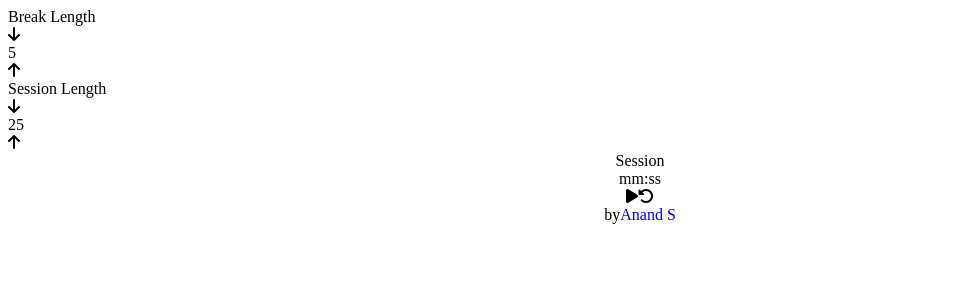
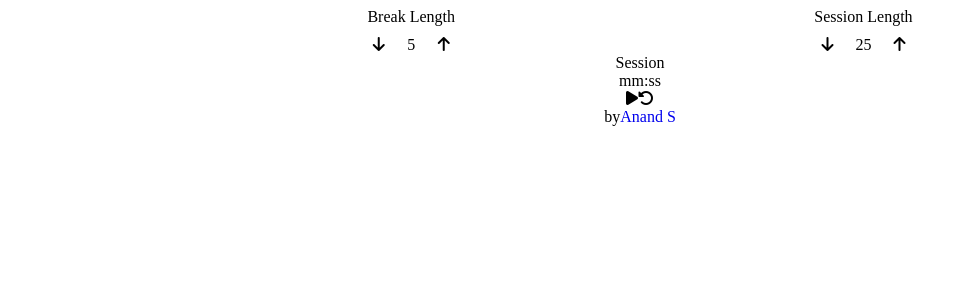
Before and after one commit to GuuStudio/25-5, a React (Vite) app: page / in a window 1280 px wide. Shown: the top 300 px of the page, without its empty margins (0-968 px from the left). Built offline with nearby package versions, Linux system fonts and the light colour scheme.

Commit message:
used grid to arrange elements in break and session control section
used flexbox to arrange break and control section

```diff
--- a/src/App.css
+++ b/src/App.css
@@ -1,3 +1,39 @@
+.stepper-container {
+    display: flex;
+    justify-content: space-evenly;
+}
+
+.stepper {
+  display: grid;
+  grid-template-rows: auto 1fr;
+  grid-template-columns: repeat(3, 1fr);
+  gap: 10px;
+}
+
+.label {
+  grid-row: 1;
+  grid-column: 1 / span 3;
+  text-align: center;
+}
+
+.decrement {
+  grid-row: 2;
+  grid-column: 1;
+  text-align: center;
+}
+
+.length {
+  grid-row: 2;
+  grid-column: 2;
+  text-align: center;
+}
+
+.increment {
+  grid-row: 2;
+  grid-column: 3;
+  text-align: center;
+}
+
 #timer-section {
     display: flex;
     flex-direction: column;
--- a/src/App.jsx
+++ b/src/App.jsx
@@ -3,22 +3,24 @@ import './App.css'
 function App() {
   return (
     <div>
-      {/* break control section start */}
-      <div>
-        <label id="break-label">Break Length</label>
-        <div id="break-decrement"><i className="fa-solid fa-arrow-down"></i></div>
-        <div id="break-length">5</div>
-        <div id="break-increment"><i className="fa-solid fa-arrow-up"></i></div>
+      <div className="stepper-container">
+        {/* break control section start */}
+        <div className="stepper">
+          <label id="break-label" className="label">Break Length</label>
+          <div id="break-decrement" className="decrement"><i className="fa-solid fa-arrow-down"></i></div>
+          <div id="break-length" className="length">5</div>
+          <div id="break-increment" className="increment"><i className="fa-solid fa-arrow-up"></i></div>
+        </div>
+        {/* break control section end */}
+        {/* session control section start */}
+        <div className="stepper">
+          <label id="session-label" className="label">Session Length</label>
+          <div id="session-decrement" className="decrement"><i className="fa-solid fa-arrow-down"></i></div>
+          <div id="session-length" className="length">25</div>
+          <div id="session-increment" className="increment"><i className="fa-solid fa-arrow-up"></i></div>
+        </div>
+        {/* session control section end */}
       </div>
-      {/* break control section end */}
-      {/* session control section start */}
-      <div>
-        <label id="session-label">Session Length</label>
-        <div id="session-decrement"><i className="fa-solid fa-arrow-down"></i></div>
-        <div id="session-lenght">25</div>
-        <div id="session-increment"><i className="fa-solid fa-arrow-up"></i></div>
-      </div>
-      {/* session control section end */}
       {/* timer section start */}
       <div id="timer-section">
         <div id="timer-label">Session</div>
```
